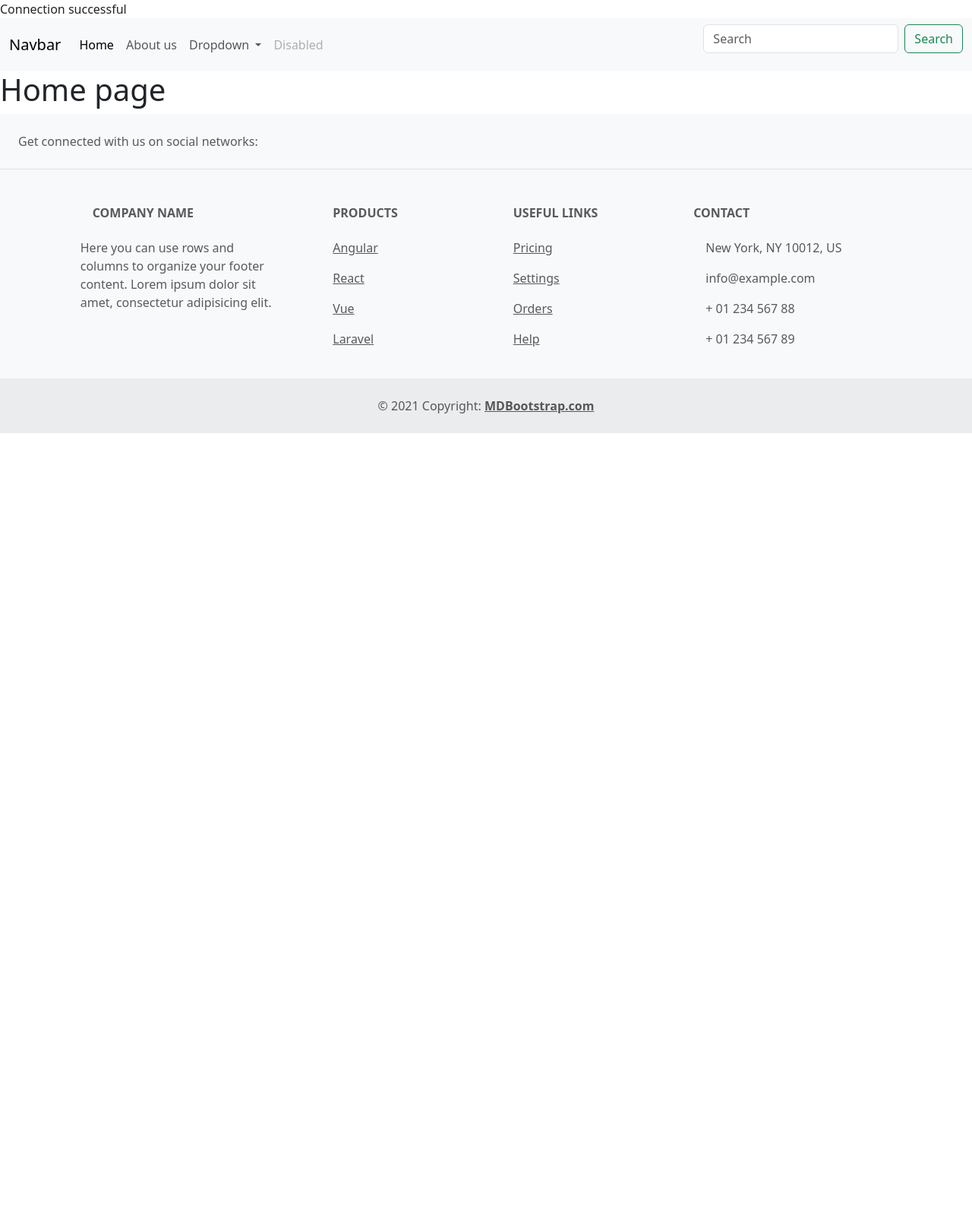
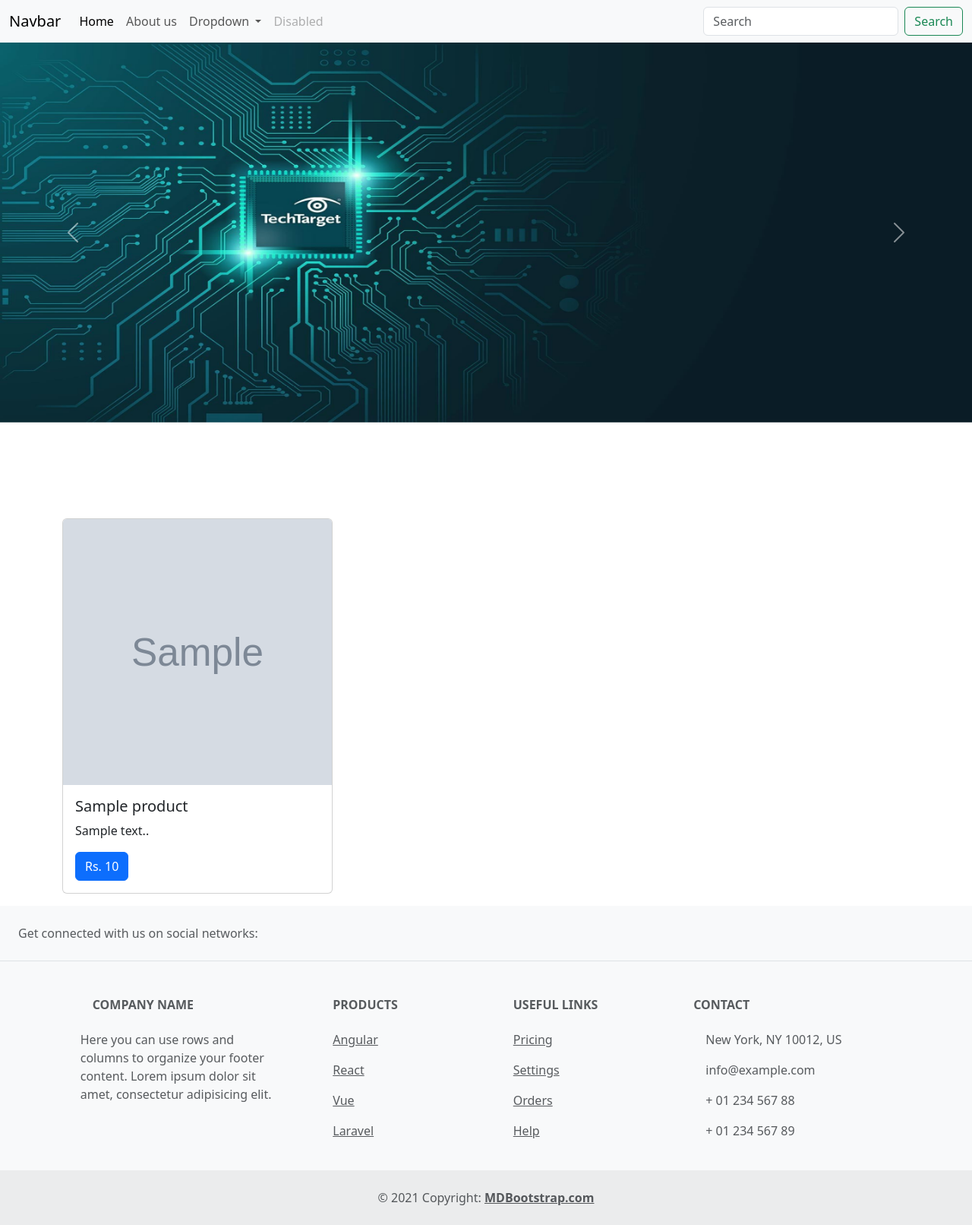
Before and after one commit to harisnaseer24/2408f1-php, a PHP site: page / in a window 1280 px wide. Shown: the whole page at 76% size. Before the commit the page ends 570 px from the top, so only its background shows below. Run offline with PHP 8.4, Linux system fonts and the light colour scheme; tables that the repository leaves empty or names only in its code hold one stand-in row (values such as "Sample post"); grey boxes marked "Sample" are stand-in pictures.

Commit message:
fetched data from database

```diff
--- a/CRUD/about.php
+++ b/CRUD/about.php
@@ -2,7 +2,7 @@
      <!-- place navbar here -->
              <?php
 
-             include './components/navbar.php';
+             include './components/header.php';
              ?>
 
         <main>
--- a/CRUD/components/navbar.php
+++ b/CRUD/components/header.php
@@ -56,4 +56,27 @@
     </div>
   </div>
 </nav>
+
+<!-- slider -->
+ <div id="carouselExample" class="carousel slide">
+  <div class="carousel-inner">
+    <div class="carousel-item active">
+      <img src="./images/banner1.jpg"  height="500"class="d-block w-100" alt="...">
+    </div>
+    <div class="carousel-item">
+      <img src="./images/banner2.jpeg" height="500" class="d-block w-100" alt="...">
+    </div>
+    <div class="carousel-item">
+      <img src="./images/banner3.jpg" height="500" class="d-block w-100" alt="...">
+    </div>
+  </div>
+  <button class="carousel-control-prev" type="button" data-bs-target="#carouselExample" data-bs-slide="prev">
+    <span class="carousel-control-prev-icon" aria-hidden="true"></span>
+    <span class="visually-hidden">Previous</span>
+  </button>
+  <button class="carousel-control-next" type="button" data-bs-target="#carouselExample" data-bs-slide="next">
+    <span class="carousel-control-next-icon" aria-hidden="true"></span>
+    <span class="visually-hidden">Next</span>
+  </button>
+</div>
 </header>
--- a/CRUD/database/config.php
+++ b/CRUD/database/config.php
@@ -7,12 +7,10 @@ $dbname="2408F1-PHP";
 
 $conn= mysqli_connect($host, $username, $dbpassword, $dbname);
 
-if($conn){
-    echo "Connection successful";
-}else{
-    echo "Connection failed";
+if(!$conn){
+
+     echo "Connection failed";
     die("Connection failed: " . mysqli_connect_error());
-
 }
 
 
--- a/CRUD/index.php
+++ b/CRUD/index.php
@@ -1,12 +1,38 @@
-
-            <!-- place navbar here -->
-             <?php
+       <?php
              include './database/config.php';
-             include './components/navbar.php';
+             include './components/header.php';
              ?>
 
         <main>
-            <h1>Home page</h1>
+          <div class="container my-3">
+            <marquee>
+            <h2 class="display-1 text-dark">Our Latest Collection</h2></marquee>
+        <div class="row">
+
+<?php
+   $query="SELECT * FROM `products`";
+             $result= mysqli_query($conn,$query);
+             if($result){
+                while($row= mysqli_fetch_assoc($result)){
+                    echo '
+                     <div class="col-lg-4 col-md-6 col-sm-12">
+                <div class="card" >
+  <img src="'.$row["image"].'" class="card-img-top" alt="..." height="350">
+  <div class="card-body">
+    <h5 class="card-title">'.$row["title"].'</h5>
+    <p class="card-text">'.$row["description"].'.</p>
+    <a href="#" class="btn btn-primary"> Rs. '.$row["price"].'</a>
+  </div>
+</div>
+  </div>';
+}
+             }else{
+                echo "Error";
+             }
+?>
+
+        </div>
+          </div>
 
         </main>
        <!-- footer -->
```
Also changed, not shown: CRUD/images/banner1.jpg (added), CRUD/images/banner2.jpeg (added), CRUD/images/banner3.jpg (added).
